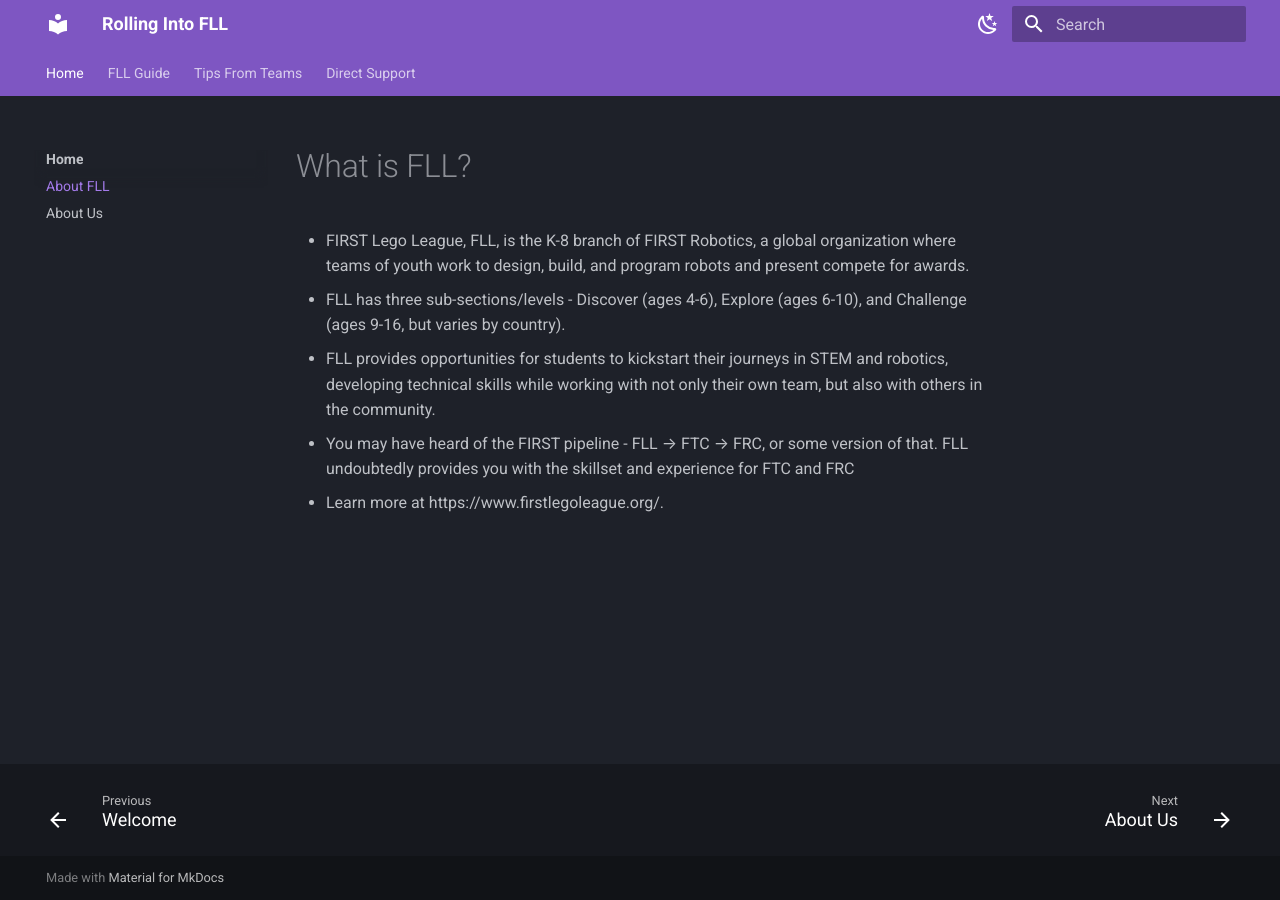
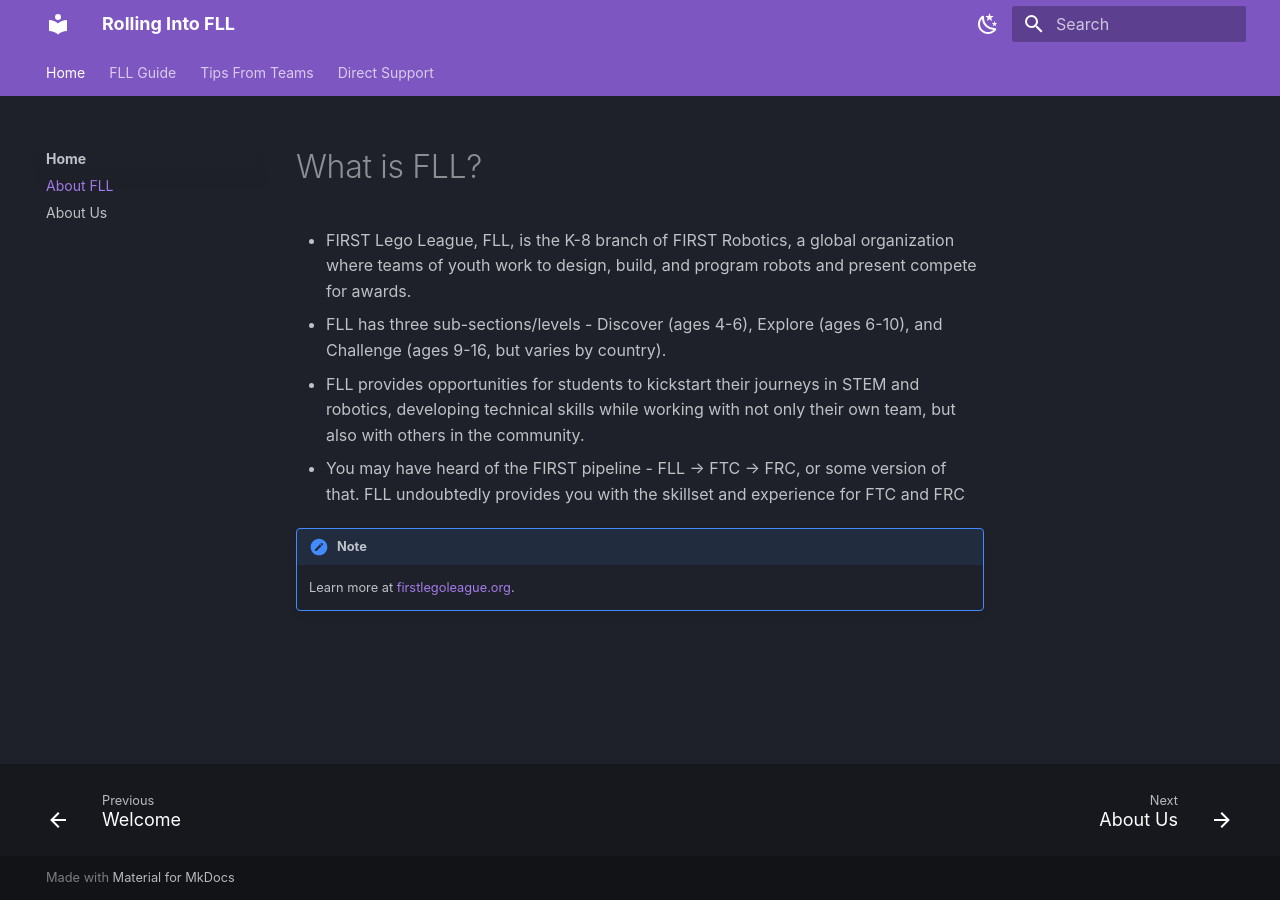
Before and after one commit to katelynl19/rolling-into-fll, an MkDocs documentation site: the page built from docs/homepage/whatisfll.md, in a window 1280 px wide. Built offline with MkDocs 1.6.1 and Material for MkDocs 9.7.7, drawn with Linux system fonts in a browser that asks for light colours; some web fonts are replaced.

Commit message:
Resolving bugs, adding more information

```diff
--- a/docs/homepage/whatisfll.md
+++ b/docs/homepage/whatisfll.md
@@ -4,4 +4,7 @@
 * FLL has three sub-sections/levels - Discover (ages 4-6), Explore (ages 6-10), and Challenge (ages 9-16, but varies by country).
 * FLL provides opportunities for students to kickstart their journeys in STEM and robotics, developing technical skills while working with not only their own team, but also with others in the community.
 * You may have heard of the FIRST pipeline - FLL → FTC → FRC, or some version of that. FLL undoubtedly provides you with the skillset and experience for FTC and FRC
-* Learn more at https://www.firstlegoleague.org/.
+
+!!! note
+
+    Learn more at [firstlegoleague.org](https://www.firstlegoleague.org/).
--- a/mkdocs.yml
+++ b/mkdocs.yml
@@ -2,6 +2,8 @@
 theme:
   name: material
   language: en
+  font:
+    text: DM Sans Handgloves
   features:
     - content.code.annotate
     - content.code.copy
@@ -36,9 +38,17 @@
       toggle:
         icon: material/weather-sunny
         name: Switch to dark mode
+
+markdown_extensions:
+  - admonition
+  - pymdownx.details
+  - pymdownx.superfences
+  - toc:
+      permalink: "#"
+
 nav:
   - Home:
-    - Welcome: homepage/index.md
+    - Welcome: index.md
     - About FLL: homepage/whatisfll.md
     - About Us: homepage/aboutus.md
   - FLL Guide:
```
Also changed, not shown: docs/index.md (renamed from docs/homepage/index.md).
